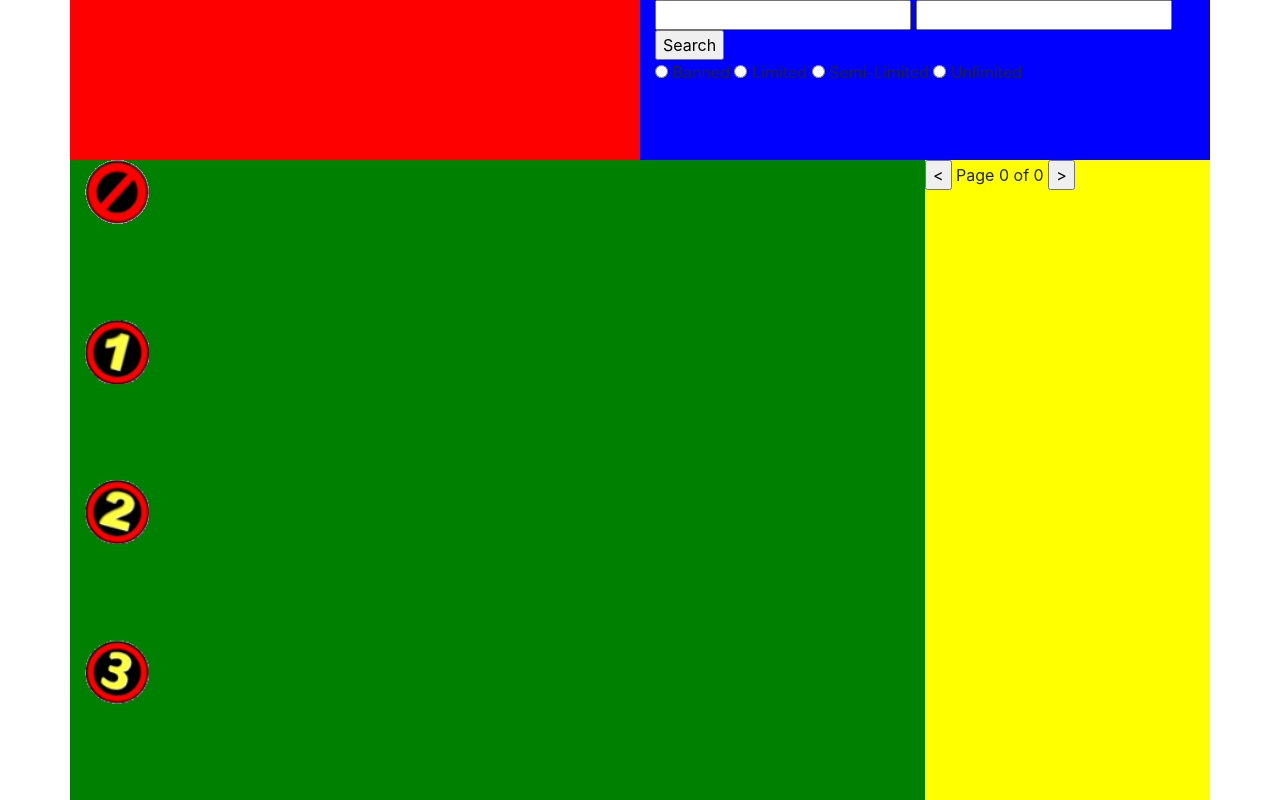
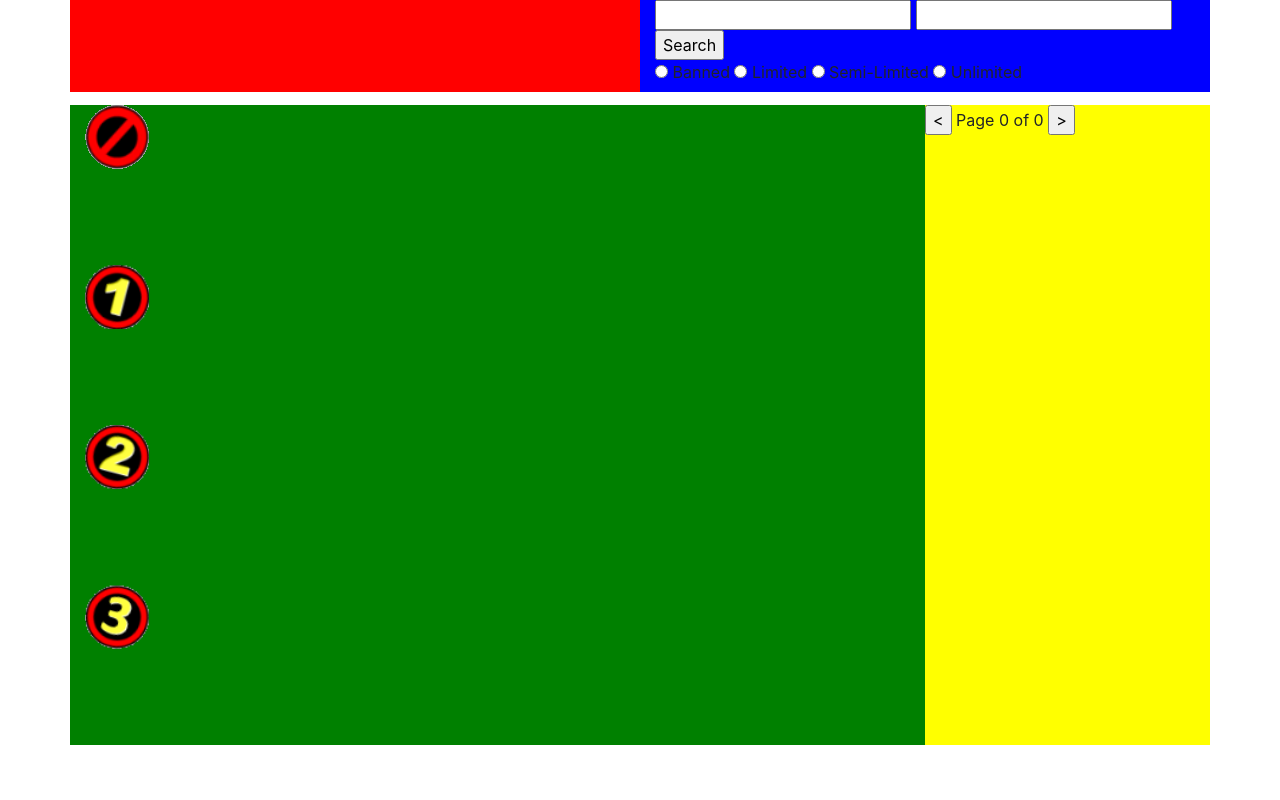
Before and after one commit to 8illy/YgoFL, a plain HTML site: page index.html in a window 1280 px wide. Drawn offline with nearby package versions, Linux system fonts and the light colour scheme; no server answers.

Commit message:
style changes

```diff
--- a/style.css
+++ b/style.css
@@ -34,15 +34,16 @@
 
 #content{
 	height: 100vh;
-    background: aliceblue;
+    /*background: aliceblue;*/
 }
 
 #topRow{
-	height: 20%;
+	height: 10%;
     background: rebeccapurple;
 }
 
 #mainRow{
+	margin-top: 25px;
 	height: 80%;
     background: rebeccapurple;
 }
```
